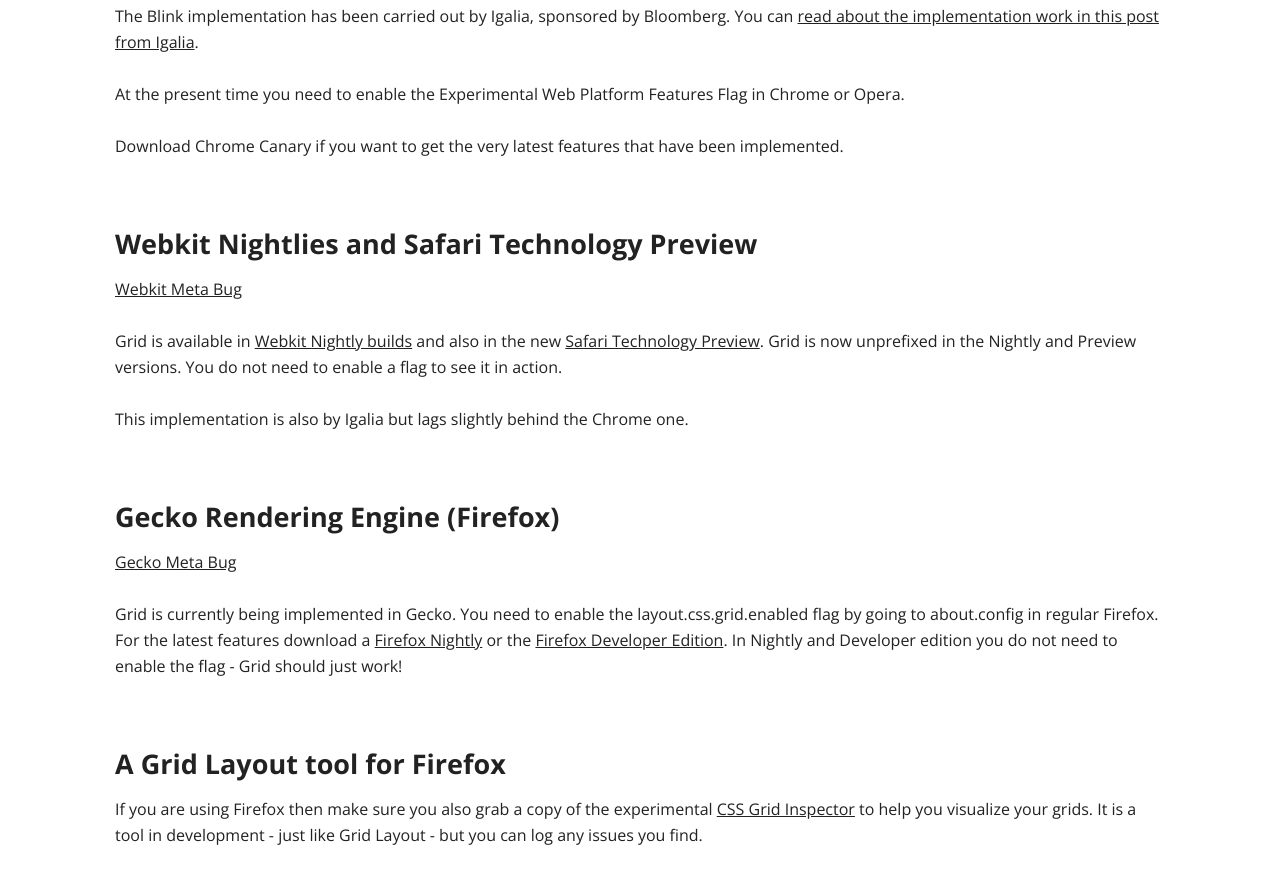
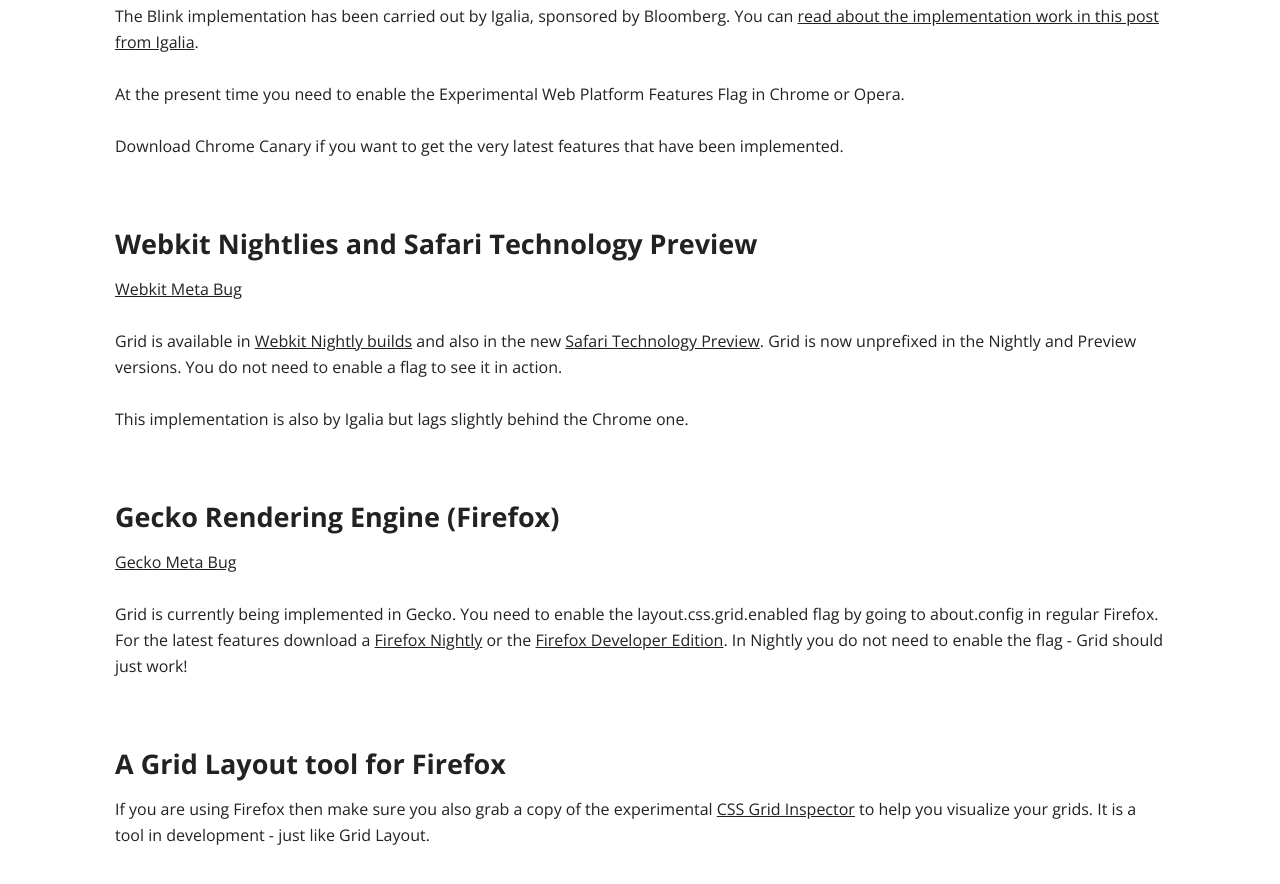
Before and after one commit to rachelandrew/grid-by-example, a Jekyll site: the page built from browsers/index.md, in a window 1280 px wide and 900 px high, scrolled down 1447 px. Shown: the top 884 px of the window. Built offline with Jekyll 4.4.1, drawn with Linux system fonts in a browser that asks for light colours.

Commit message:
update browsers pages

```diff
--- a/browsers/index.md
+++ b/browsers/index.md
@@ -48,8 +48,8 @@ This implementation is also by Igalia but lags slightly behind the Chrome one.
 
 [Gecko Meta Bug](https://bugzilla.mozilla.org/show_bug.cgi?id=616605)
 
-Grid is currently being implemented in Gecko. You need to enable the layout.css.grid.enabled flag by going to about.config in regular Firefox. For the latest features download a [Firefox Nightly](https://nightly.mozilla.org/) or the [Firefox Developer Edition](https://www.mozilla.org/en-GB/firefox/developer/). In Nightly and Developer edition you do not need to enable the flag - Grid should just work!
+Grid is currently being implemented in Gecko. You need to enable the layout.css.grid.enabled flag by going to about.config in regular Firefox. For the latest features download a [Firefox Nightly](https://nightly.mozilla.org/) or the [Firefox Developer Edition](https://www.mozilla.org/en-GB/firefox/developer/). In Nightly you do not need to enable the flag - Grid should just work!
 
 ## A Grid Layout tool for Firefox
 
-If you are using Firefox then make sure you also grab a copy of the experimental [CSS Grid Inspector](https://github.com/mozilla/css-grid-inspector) to help you visualize your grids. It is a tool in development - just like Grid Layout - but you can log any issues you find.
+If you are using Firefox then make sure you also grab a copy of the experimental [CSS Grid Inspector](https://addons.mozilla.org/en-US/firefox/addon/css-grid-inspector/) to help you visualize your grids. It is a tool in development - just like Grid Layout.
```
